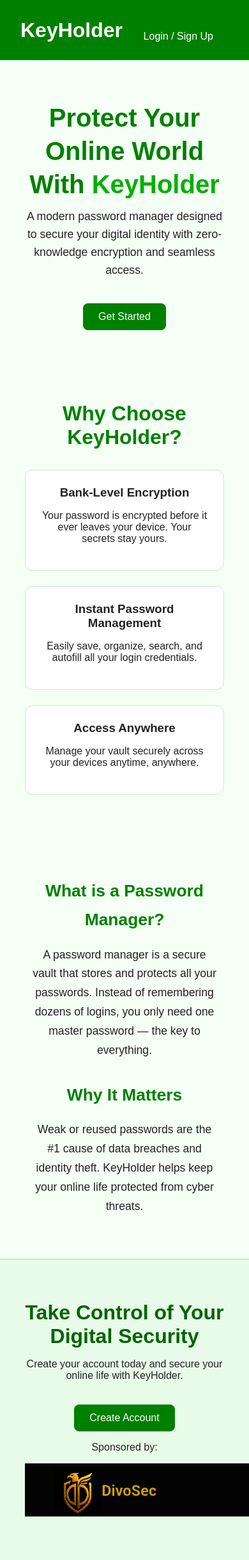
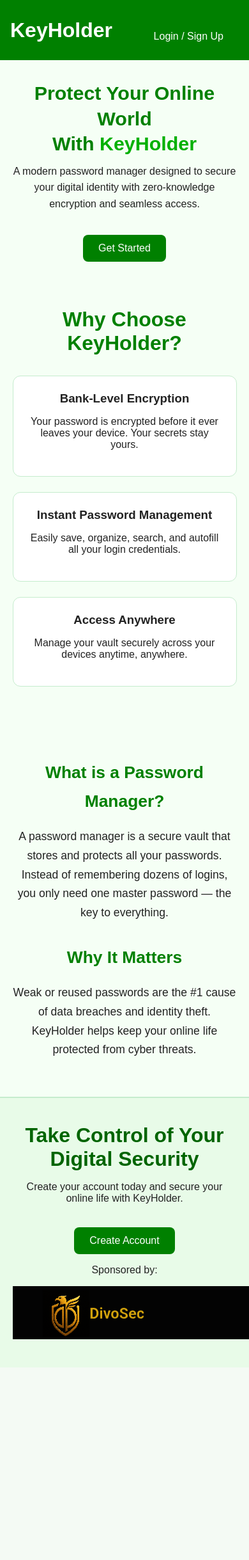
Before and after one commit to DeVine-byte/Keyholder, a Flask app: page / in a window 390 px wide; the page is wider, and only the part inside the window is pictured. Shown: that part at 64% size. After the commit the page ends 2093 px from the top of that part, so only its background shows below. Run offline with Flask 3, Linux system fonts and the light colour scheme.

Commit message:
Update style.css

```diff
--- a/static/css/style.css
+++ b/static/css/style.css
@@ -235,15 +235,54 @@ h1, h2, h3 {
 }
 
 /*  RESPONSIVE */
+
+/*  RESPONSIVE (MOBILE IMPROVED) */
 @media (max-width: 800px) {
 
+  body {
+    overflow-x: hidden;
+  }
+
+  .navbar {
+    padding: 1rem;
+  }
+
   .hero-section {
+    padding: 2rem 5%;
     text-align: center;
     flex-direction: column;
   }
 
+  .hero-text {
+    max-width: 100%;
+  }
+
+  .hero-text h2 {
+    font-size: 1.9rem;
+  }
+
+  .hero-text p {
+    font-size: 1rem;
+  }
+
   .hero-img img {
     margin-top: 20px;
-    width: 260px;
+    width: 230px;
   }
-}
+
+  /* Reduce padding on ALL major sections */
+  .features,
+  .info-section,
+  .cta-section {
+    padding: 2.5rem 5%;
+  }
+
+  .feature-grid {
+    grid-template-columns: 1fr;
+  }
+
+  .modal-content {
+    width: 95%;
+    margin-top: 30%;
+  }
+  }
```
